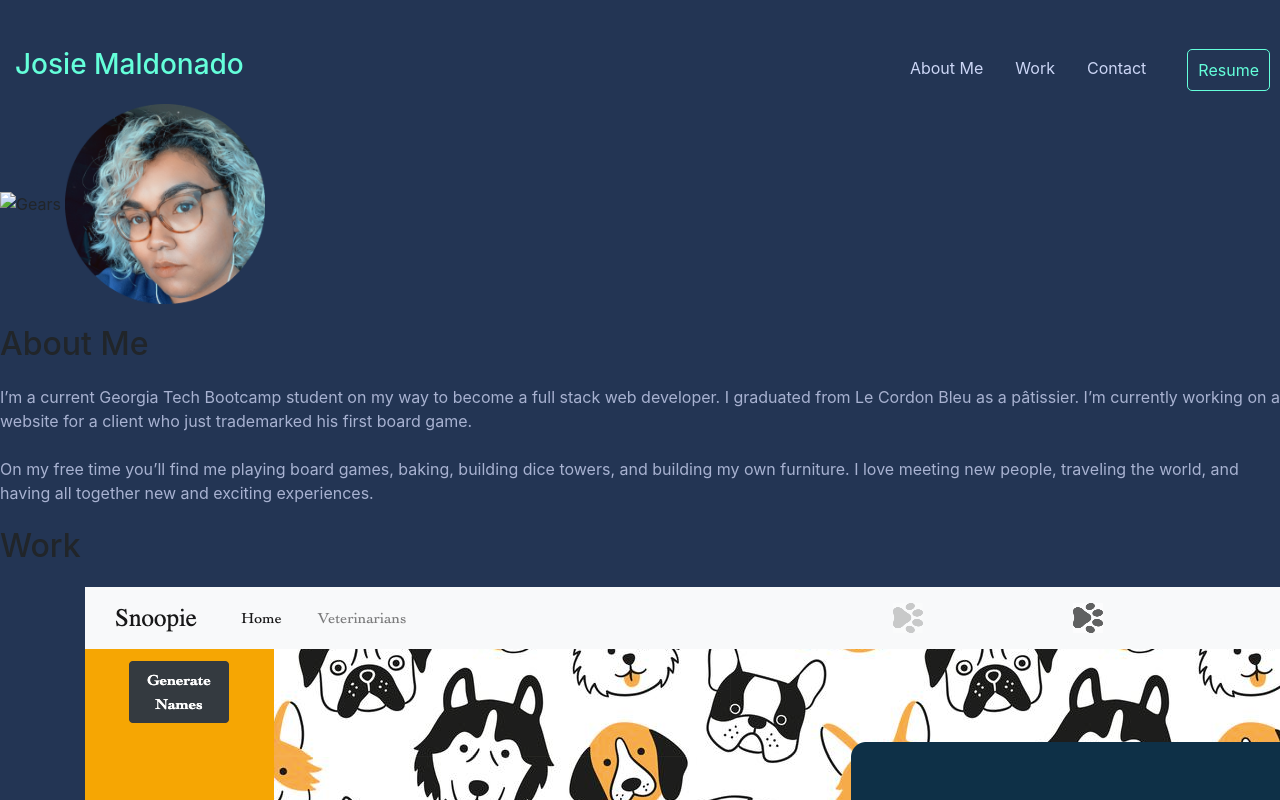
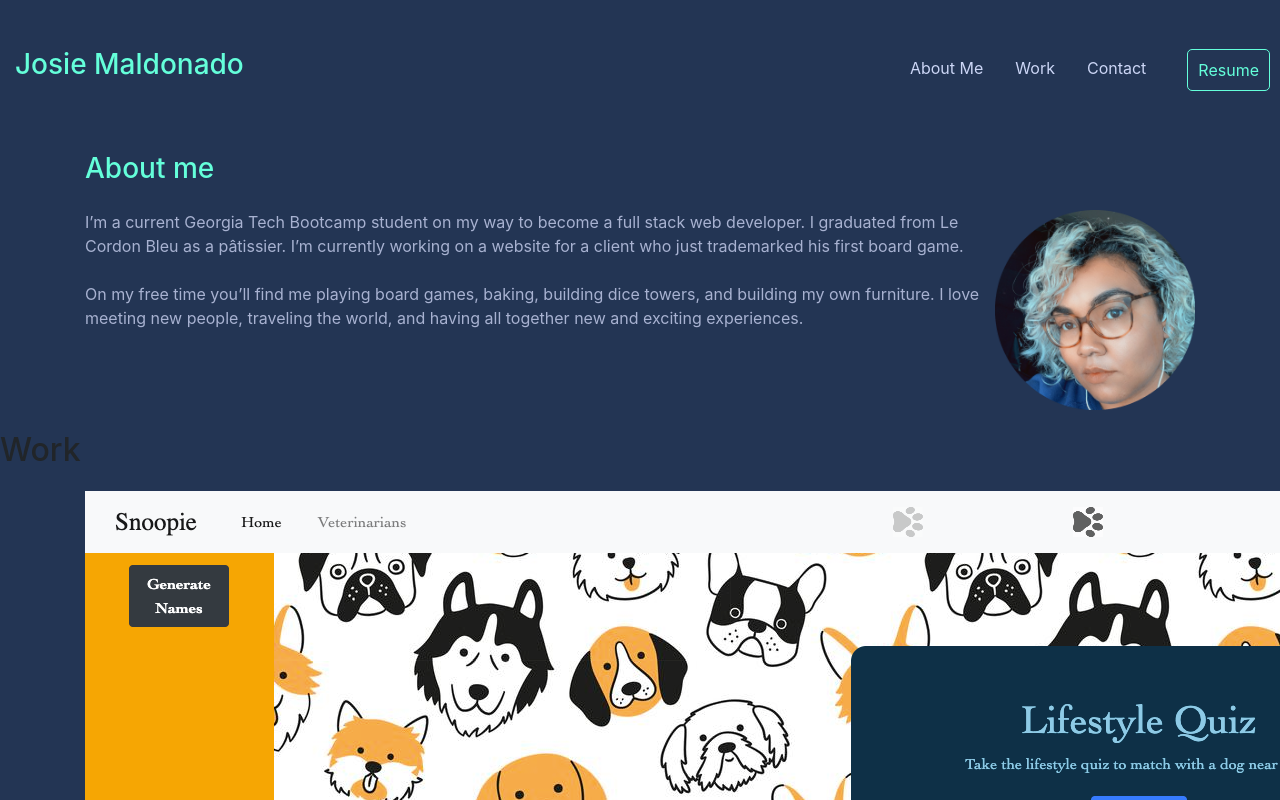
Before and after one commit to JosieMald/my-portfolio, a plain HTML site: page index.html in a window 1280 px wide. Shown: the top 800 px of the page. Drawn offline with nearby package versions, Linux system fonts and the light colour scheme.

Commit message:
fixed about me.

```diff
--- a/index.html
+++ b/index.html
@@ -42,32 +42,30 @@
     </div>
   </nav>
 </header>
-<!-- Background Image -->
+<!--------------------------------- ABOUT ME ------------------------------------>
 <body>
+  <div class="container mt-5">
+    <h3 id="about-me">About me</h3>
+  </div>
+  <div class="container d-flex mt-4">
+  <p>
+    I’m a current Georgia Tech Bootcamp student on my way to become a full
+    stack web developer. I graduated from Le Cordon Bleu as a pâtissier. I’m
+    currently working on a website for a client who just trademarked his first
+    board game.
+    <br></br>
+    On my free time you’ll find me playing board games, baking,
+    building dice towers, and building my own furniture. I love meeting new
+    people, traveling the world, and having all together new and exciting
+    experiences.
+  </p>
+  <div>
+    <img src="assets/Josie.png" alt="Picture of myself" width="200px" height="200px" border-radius="100px" />
+  </div>
+</div>
 
-<section>
-  <img
-        src="./assets/gears-1311171_1920.jpg"
-        alt="Gears"
-        width="100%"
-        height="250"
-      />
-      <img src="assets/Josie.png" alt="Picture of myself" width="200px" height="200px" border-radius="100px" />
-    </section>
 
-    <!-- Main content -->
 
-    <main>
-      <section id="about-me" class="box">
-          <h1>About Me</h1>
-        <div>
-          <p>
-            I’m a current Georgia Tech Bootcamp student on my way to become a full stack web developer. I graduated from Le Cordon Bleu as a pâtissier. I’m currently working on a website for a client who just trademarked his first board game.
-            <br></br>
-            On my free time you’ll find me playing board games, baking, building dice towers, and building my own furniture. I love meeting new people, traveling the world, and having all together new and exciting experiences.
-          </p>
-        </div>
-      </section>
       <section id="work" class="box">
         <h1>Work</h1>
         <div class="container">
```
